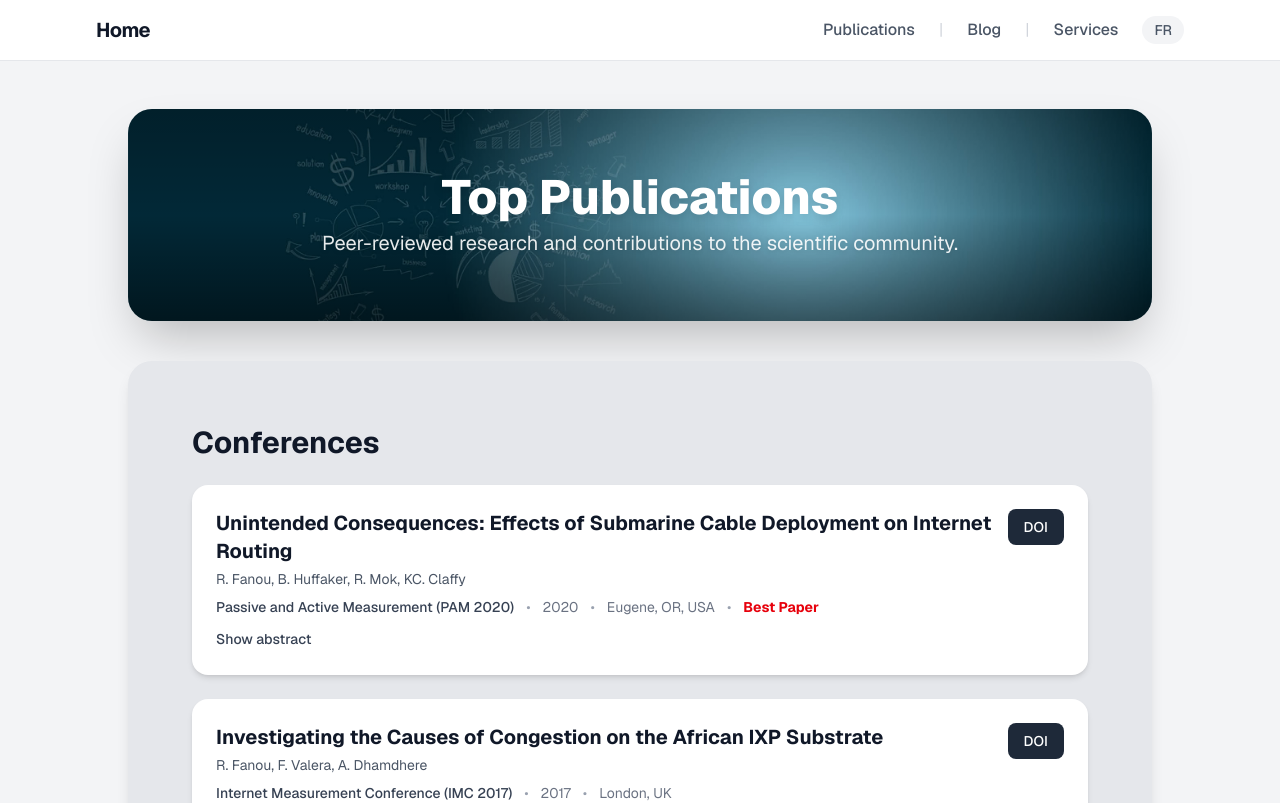
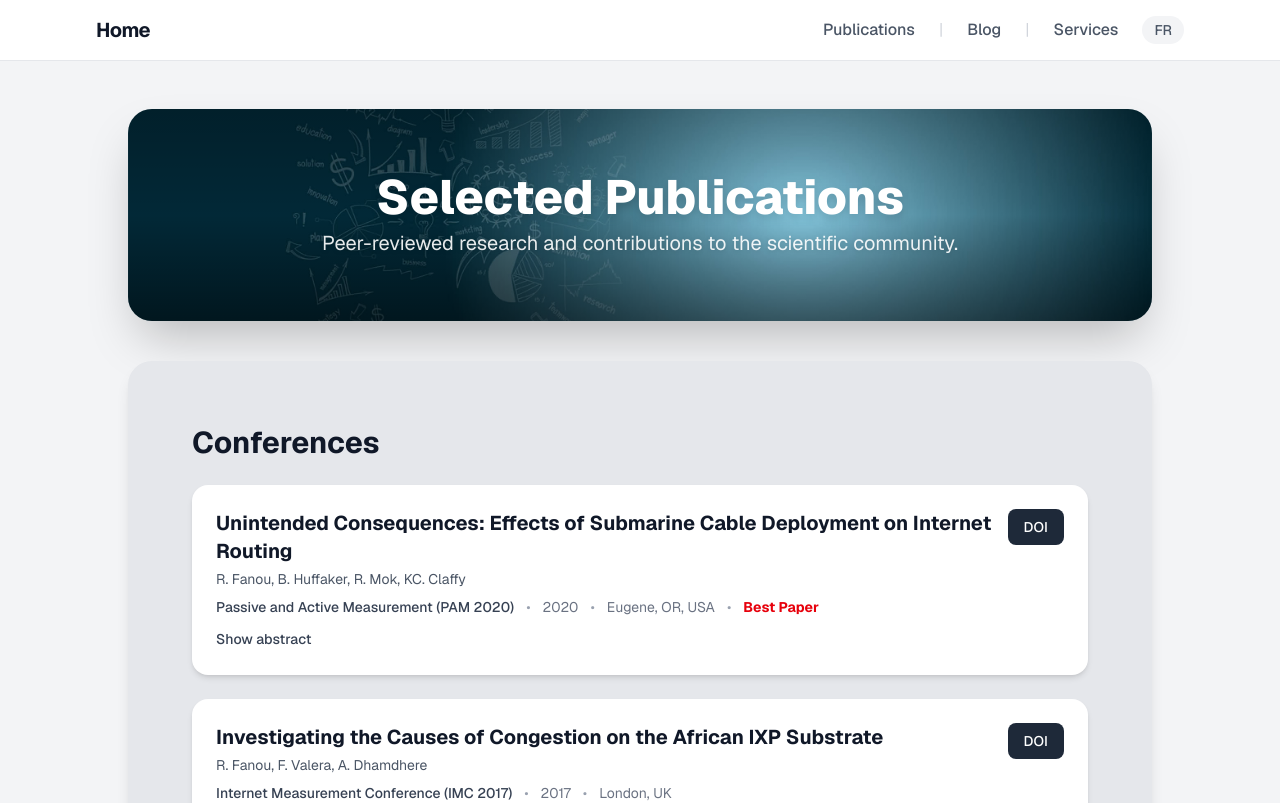
Before and after one commit to rodricfanou/rodricfanou.github.io, a Next.js app: page /publications in a window 1280 px wide. Shown: the top 803 px of the page. Built offline with nearby package versions, Linux system fonts and the light colour scheme.

Commit message:
Rename Top Publications to Selected Publications

```diff
--- a/src/app/publications/page.tsx
+++ b/src/app/publications/page.tsx
@@ -169,7 +169,7 @@ export default function Publications() {
           <FadeIn>
             <div className="text-center text-white">
               <h1 className="text-3xl font-extrabold mb-2 drop-shadow-lg md:text-5xl">
-                Top Publications
+                Selected Publications
               </h1>
               <p className="text-base text-white/90 drop-shadow-sm md:text-lg md:text-xl">
                 Peer-reviewed research and contributions to the scientific community.
```
